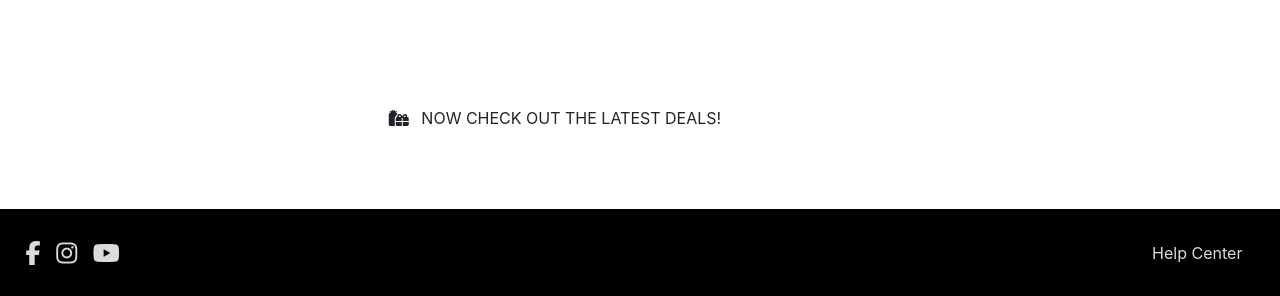
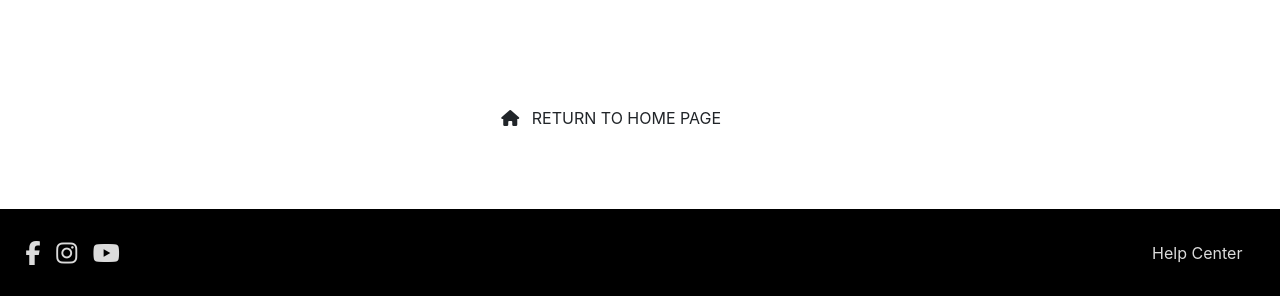
Before and after one commit to Chikayo-k/the-hair-experts, a Django app: template checkout/templates/checkout/checkout_success.html in a window 1280 px wide. Shown: the part 809-1105 px from the top of the page. Run offline with Django 3.2, Linux system fonts and the light colour scheme; the template is opened without the code that fills it, so the values that code supplies are empty; parts of the project's set-up code (start-up, migrations or seed data) failed here and were passed over; some libraries are stand-ins or nearby versions; some web fonts are replaced.

Commit message:
Change anchor tag href to go back to home in checkout success page

```diff
--- a/checkout/templates/checkout/checkout_success.html
+++ b/checkout/templates/checkout/checkout_success.html
@@ -79,11 +79,11 @@
                   <span class="text-uppercase">Back to Profile</span>
               </a>
           {% else %}
-              <a href="{% url 'products' %}?category=new_arrivals,deals,clearance" class="btn btn-black rounded-0 my-2">
+              <a href="{% url 'home' %}" class="btn btn-black rounded-0 my-2">
                   <span class="icon mr-2">
-                      <i class="fas fa-gifts"></i>
+                     <i class="fa-solid fa-house"></i>
                   </span>
-                  <span class="text-uppercase">Now check out the latest deals!</span>
+                  <span class="text-uppercase">Return to home page</span>
               </a>
           {% endif %}
    </div>
```
